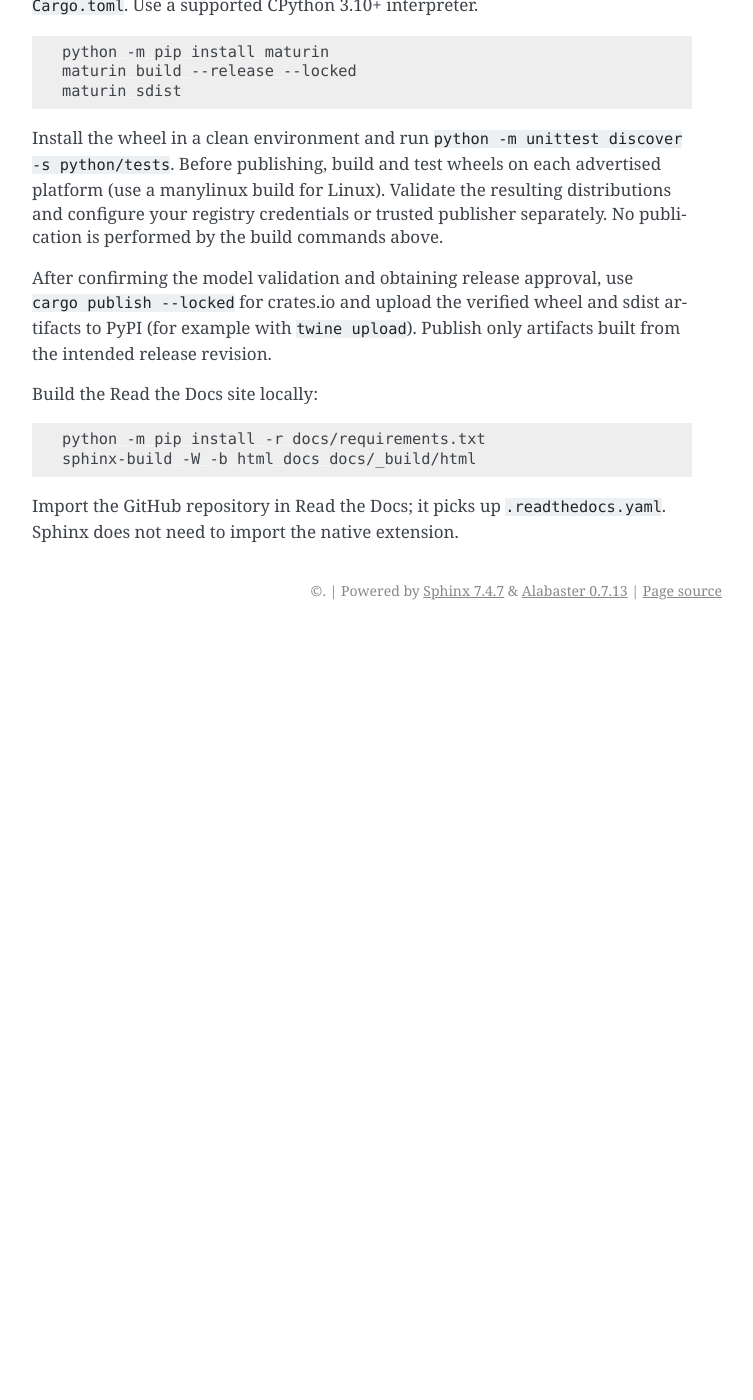
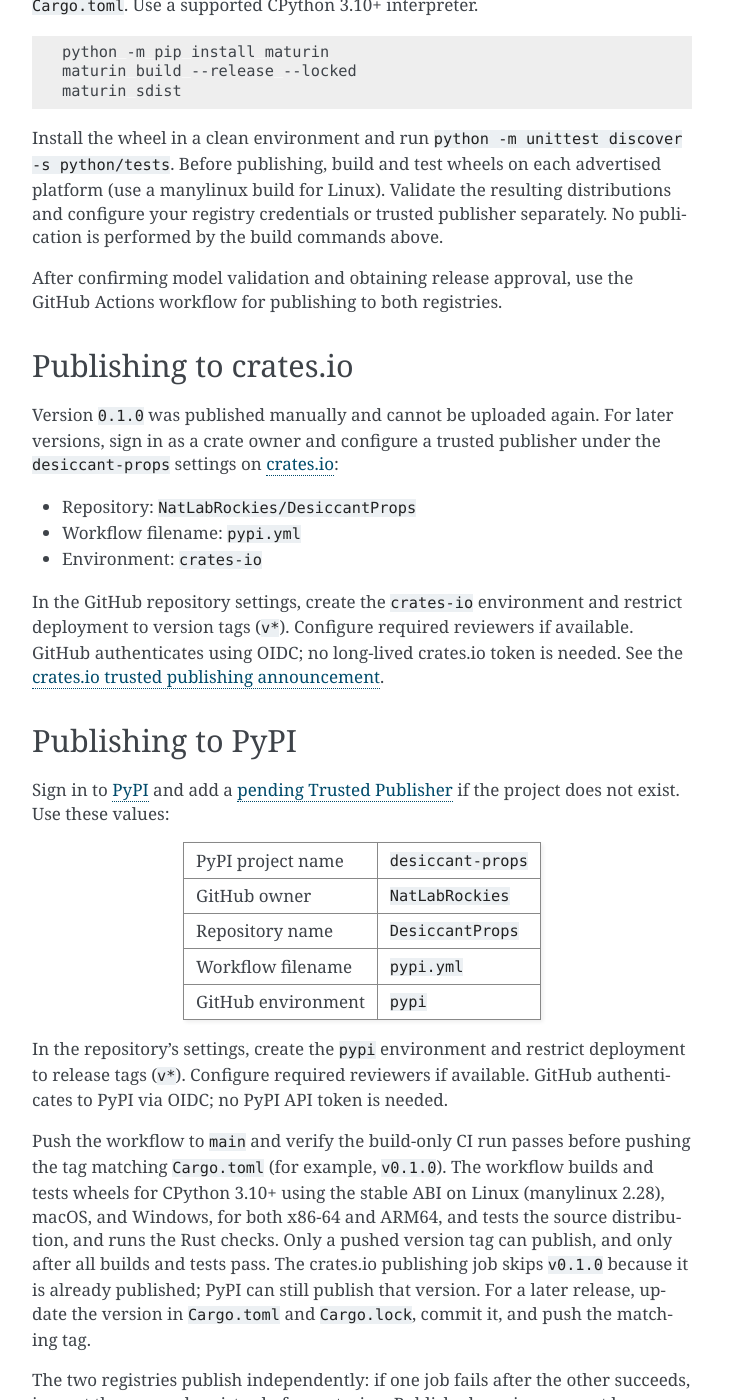
Before and after one commit to NatLabRockies/DesiccantProps, a Sphinx documentation site: the page built from docs/releasing.rst, in a window 1280 px wide and 1400 px high, scrolled down 350 px. Shown: the whole window, without its empty margins (388-1141 px from the left). Built offline with Sphinx 7.4.7, drawn with Linux system fonts in a browser that asks for light colours; before the commit the page ends 980 px from its top, so only the background shows below that; some of the changed text lies outside the part shown.

Commit message:
Add automated registry releases
Co-authored-by: Copilot <223556219+Copilot@users.noreply.github.com>

```diff
--- a/docs/releasing.rst
+++ b/docs/releasing.rst
@@ -29,10 +29,68 @@ Linux). Validate the resulting distributions and configure your registry
 credentials or trusted publisher separately. No publication is performed
 by the build commands above.
 
-After confirming the model validation and obtaining release approval, use
-``cargo publish --locked`` for crates.io and upload the verified wheel and
-sdist artifacts to PyPI (for example with ``twine upload``). Publish only
-artifacts built from the intended release revision.
+After confirming model validation and obtaining release approval, use the
+GitHub Actions workflow for publishing to both registries.
+
+Publishing to crates.io
+-----------------------
+
+Version ``0.1.0`` was published manually and cannot be uploaded again.
+For later versions, sign in as a crate owner and configure a trusted publisher
+under the ``desiccant-props`` settings on `crates.io
+<https://crates.io/crates/desiccant-props/settings>`_:
+
+* Repository: ``NatLabRockies/DesiccantProps``
+* Workflow filename: ``pypi.yml``
+* Environment: ``crates-io``
+
+In the GitHub repository settings, create the ``crates-io`` environment and
+restrict deployment to version tags (``v*``). Configure required reviewers if
+available. GitHub authenticates using OIDC; no long-lived crates.io token is
+needed. See the `crates.io trusted publishing announcement
+<https://blog.rust-lang.org/2025/07/11/crates-io-development-update-2025-07/>`_.
+
+Publishing to PyPI
+------------------
+
+Sign in to `PyPI <https://pypi.org/>`_ and add a `pending Trusted Publisher
+<https://pypi.org/manage/account/publishing/>`_ if the project does not exist.
+Use these values:
+
+.. list-table::
+
+   * - PyPI project name
+     - ``desiccant-props``
+   * - GitHub owner
+     - ``NatLabRockies``
+   * - Repository name
+     - ``DesiccantProps``
+   * - Workflow filename
+     - ``pypi.yml``
+   * - GitHub environment
+     - ``pypi``
+
+In the repository's settings, create the ``pypi`` environment and restrict
+deployment to release tags (``v*``). Configure required reviewers if
+available. GitHub authenticates to PyPI via OIDC; no PyPI API token is needed.
+
+Push the workflow to ``main`` and verify the build-only CI run passes before
+pushing the tag matching ``Cargo.toml`` (for example, ``v0.1.0``). The workflow
+builds and tests wheels for CPython 3.10+ using the stable ABI on Linux
+(manylinux 2.28), macOS, and Windows, for both x86-64 and ARM64, and tests the
+source distribution, and runs the Rust checks. Only a pushed version tag can
+publish, and only after all builds and tests pass. The crates.io publishing job
+skips ``v0.1.0`` because it is already published; PyPI can still publish that
+version. For a later release, update the version in ``Cargo.toml`` and
+``Cargo.lock``, commit it, and push the matching tag.
+
+The two registries publish independently: if one job fails after the other
+succeeds, inspect the run and registry before retrying. Published versions
+cannot be overwritten; publish the missing registry's artifacts from that same
+tag, or use a new version for any changes.
+
+Documentation hosting
+---------------------
 
 Build the Read the Docs site locally:
 
```
Also changed, not shown: 1 other file.
